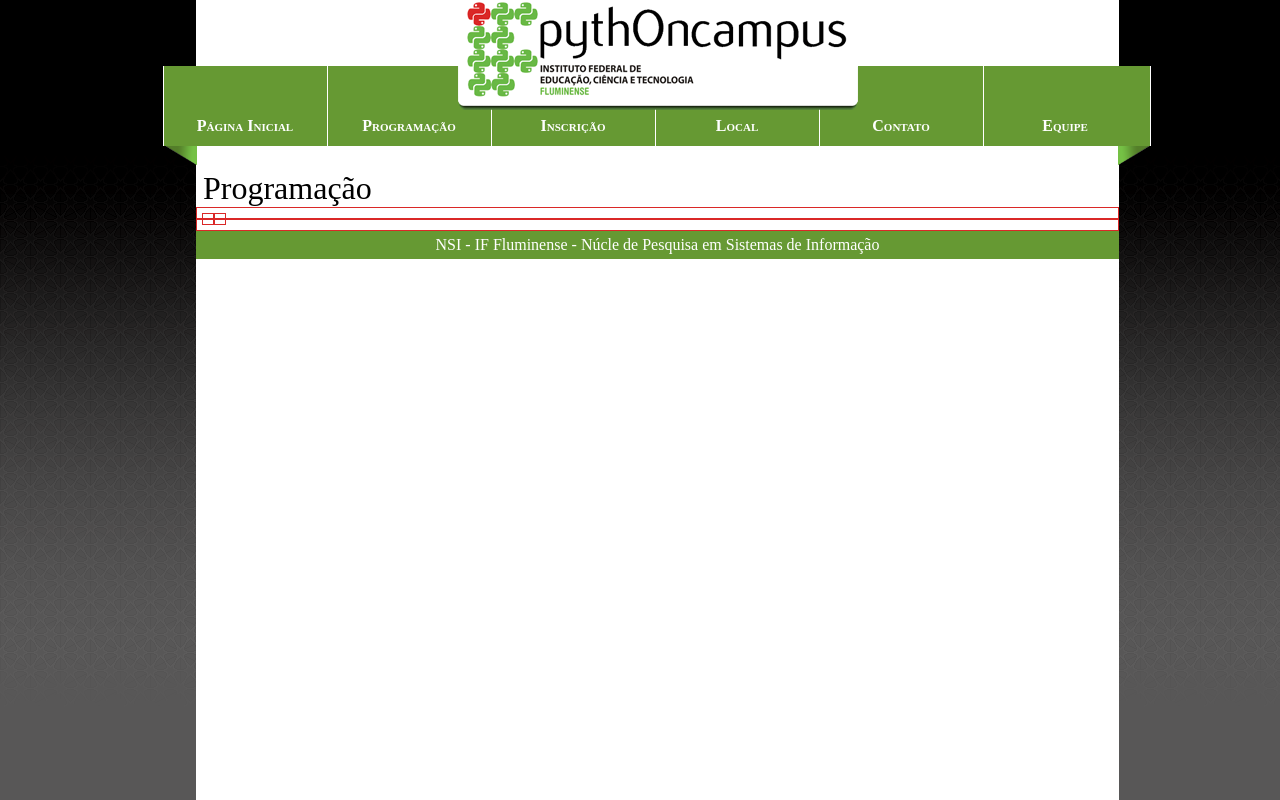
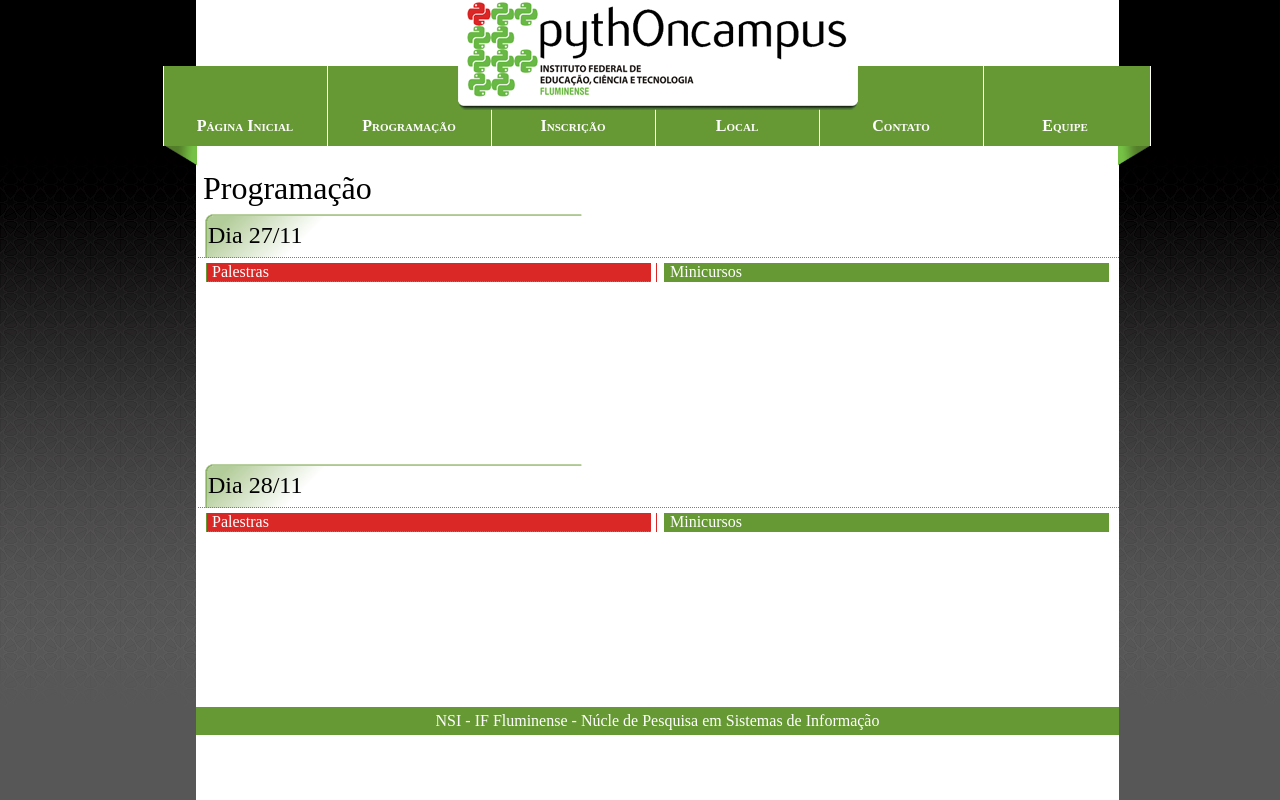
Before and after one commit to vandersonmota/pythoncampus, a Django app: template inscricoes/templates/programacao.html in a window 1280 px wide. Run offline with Django 3.2, Linux system fonts and the light colour scheme; the template is opened without the code that fills it, so the values that code supplies are empty.

Commit message:
Adicionado layout da programação;Adicionada listagem de minicursos

```diff
--- a/inscricoes/templates/inscricao.html
+++ b/inscricoes/templates/inscricao.html
@@ -16,6 +16,6 @@
         </form>
     </div>
     <div class="informacoes_minicursos">
-        Para informações acerca dos minicursos clique <a target='_blank' href='minicursos'>aqui</a>.
+        Para informações acerca dos minicursos clique <a target='_blank' href='/minicursos'>aqui</a>.
     </div>
 {% endblock conteudo %}
--- a/inscricoes/templates/programacao.html
+++ b/inscricoes/templates/programacao.html
@@ -3,7 +3,14 @@
 {% block conteudo %}
     <div class="titulo_pagina">Programação</div>
     <div class="dia">
+        <div class="cabecalho_lista_minieventos">
+            Dia 27/11
+        </div>
+
         <div class="palestras">
+            <div class="palestras_subtitulo">
+                Palestras
+            </div>
             {% for palestra in palestras_dia_27 %}
                 <div class="minievento">
                     <div class="minievento_atributo">
@@ -28,6 +35,9 @@
             {% endfor %}
         </div>
         <div class="minicursos">
+            <div class="minicursos_subtitulo">
+                Minicursos
+            </div>
             {% for minicurso in minicursos_dia_27 %}
                 <div class="minievento">
                     <div class="minievento_atributo">
@@ -55,7 +65,15 @@
             {% endfor %}
         </div>
     </div>
+
     <div class="dia">
+        <div class="cabecalho_lista_minieventos">
+            Dia 28/11
+        </div>
+        <div class="palestras">
+            <div class="palestras_subtitulo">
+                Palestras
+            </div>
             {% for palestra in palestras_dia_28 %}
                 <div class="minievento">
                     <div class="minievento_atributo">
@@ -78,6 +96,11 @@
                     </div>
                 </div>
             {% endfor %}
+        </div>
+        <div class="minicursos">
+            <div class="minicursos_subtitulo">
+                Minicursos
+            </div>
             {% for minicurso in minicursos_dia_28 %}
                 <div class="minievento">
                     <div class="minievento_atributo">
@@ -104,4 +127,5 @@
                 </div>
             {% endfor %}
         </div>
+    </div>
 {% endblock conteudo %}
--- a/media/estilo/estilo_base.css
+++ b/media/estilo/estilo_base.css
@@ -10,6 +10,7 @@
     display         : block;
     background-color: white;
     margin-top      : 150px;
+    /*height: 100% !important;*/
 }
 
 .corpo {
@@ -30,6 +31,7 @@
     position        : fixed;
     width           : 923px;
     background-color: white;
+    z-index:1;
 }
 
 .logo {
@@ -148,34 +150,86 @@
     padding: 5px;
 }
 
+.cabecalho_lista_minieventos {
+    background: #ffffff url(/media/imagens/minievento_background.png) no-repeat;
+    margin-left: 2px;
+    padding-top:15px;
+    padding-left:10px;
+    font-size: x-large;
+    height:35px;
+    border-bottom: 1px dotted #669933;
+}
+
 .informacoes_minicursos a {
     text-decoration:none;
     color:#669933;
 }
 
 .dia {
-    border: 1px solid #da2827;
-    padding:5px;
-    height: 100%
+    float: left;
+    width: 100%;
+    min-height: 250px;
+    position: relative;
+    height: auto !important;
+    /*border-bottom: 1px solid #da2827;*/
+    background-color: white;
+    z-index:0;
 }
 
-.dia .palestras, .dia .minicursos {
-    border: 1px solid #da2827;
-    padding:5px;
-    float: left;
+.palestras {
+    margin-top: 5px;
+    margin-left: 10px;
+    margin-right: 400px;
+    width: 450px !important;
+    border-right: 1px solid #da2827;
 }
 
-/*.dia .palestras {*/
-/*    width: 45%;*/
-/*    border: 1px solid #da2827;*/
-/*    padding:5px;*/
-/*}*/
-/**/
-/*.dia .minicursos {*/
-/*    width: 45%;*/
-/*    border: 1px solid #da2827;*/
-/*    padding:5px;*/
-/*    position: relative;*/
-/*    left: 50%;*/
-/*    top: auto;*/
-/*}*/
+.minicursos {
+    margin-top: 7px !important;
+    margin-right: 5px !important;
+    margin: 0pt;
+    position: absolute;
+    right: 0pt;
+    top: 37pt;
+    width: 450px;
+    z-index:0;
+}
+
+.minicursos_subtitulo, .palestras_subtitulo {
+    border-bottom: 1px  dotted #669933;
+    border-left: 1px  solid #669933;
+    margin-right: 5px;
+    padding-left:5px
+}
+
+.palestras_subtitulo {
+    background-color: #da2827;
+    color: #ffffff;
+}
+
+.minicursos_subtitulo {
+    background-color: #669933;
+    color: #ffffff;
+}
+
+.minievento{
+    padding-left:5px;
+    padding-top: 5px;
+    margin-bottom: 15px;
+    border-bottom: 1px dotted #669933;
+    border-left: 1px solid #669933;
+}
+
+.minievento_atributo {
+    color: #669933;
+    font-size: 11pt;
+    font-weight: bold;
+}
+
+.minievento_atributo .label{
+    color: #da2827;
+}
+
+.minievento_atributo a{
+    color:#da2827;
+}
```
Also changed, not shown: inscricoes/templates/minicursos.html (added, +32 -0 lines), inscricoes/templates/palestras.html (deleted, +0 -18 lines), urls.py (+24 -9 lines). Lines whose indentation alone changed are shown as unchanged.
